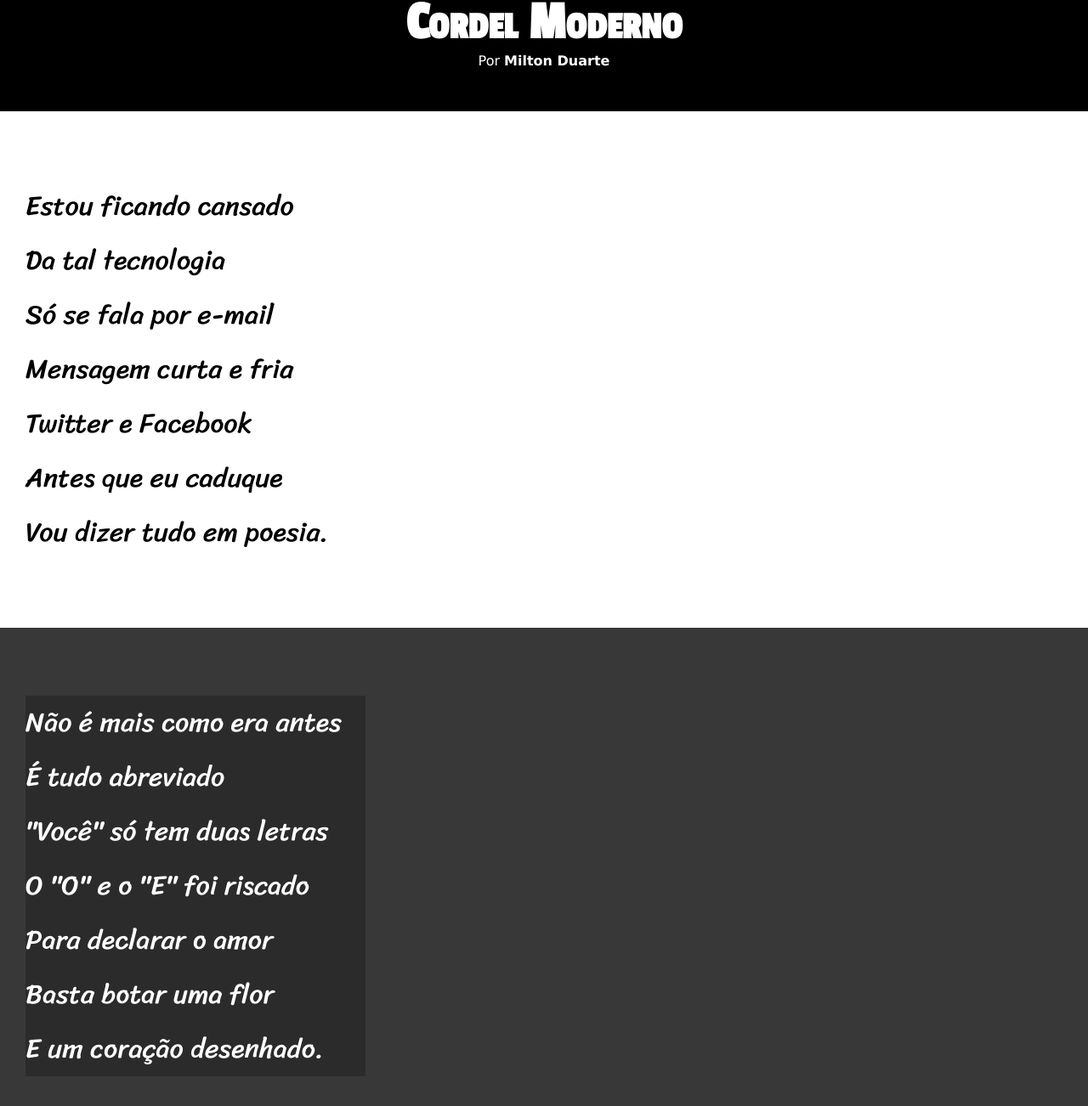
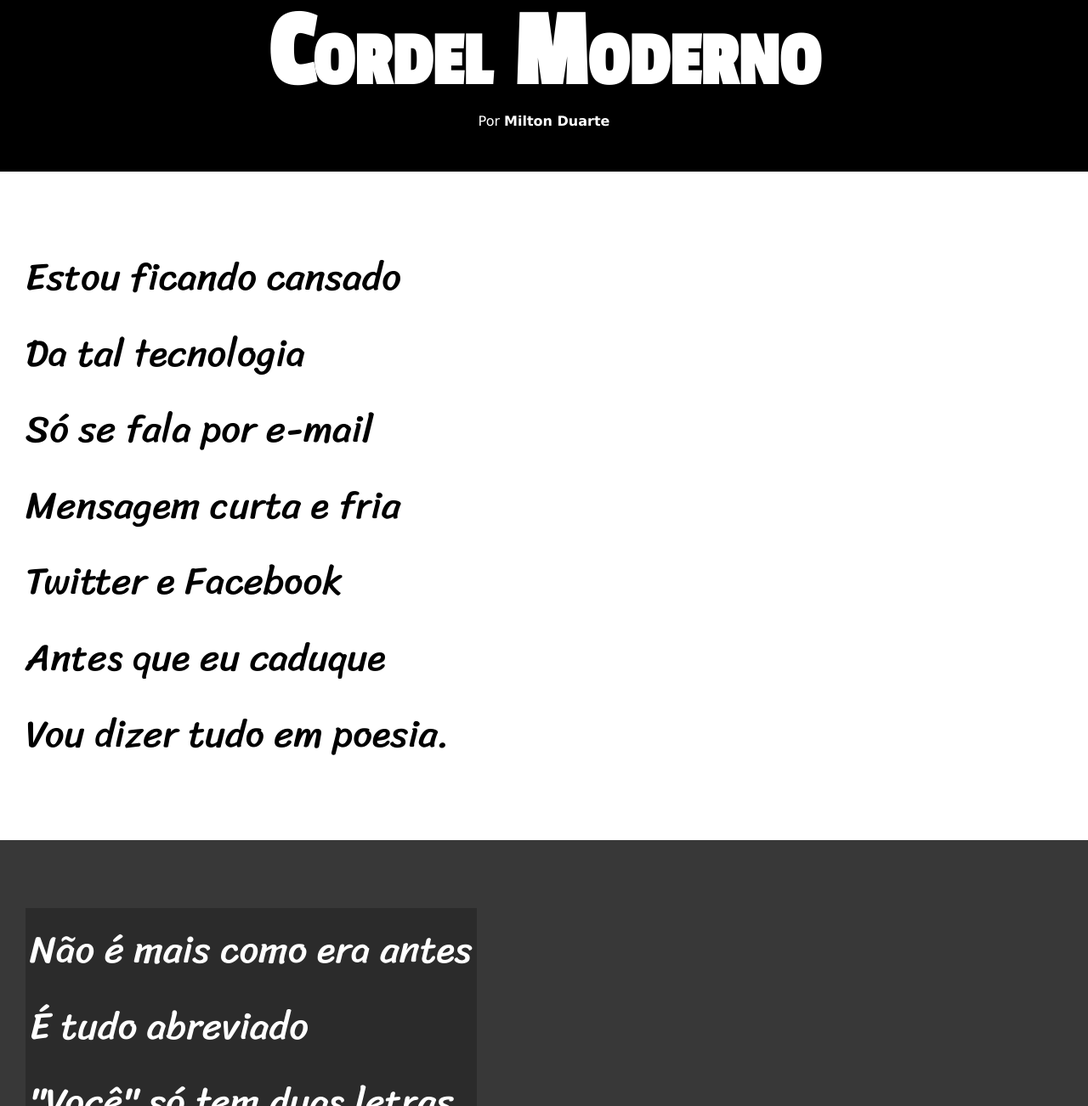
Before and after one commit to Koithi/html-css, a plain HTML site: page desafios/d012/inde.html in a window 1280 px wide. Shown: the part 58-1360 px from the top of the page at 85% size. Drawn offline with Linux system fonts and the light colour scheme.

Commit message:
Update style.css

```diff
--- a/desafios/d012/estilo/style.css
+++ b/desafios/d012/estilo/style.css
@@ -33,7 +33,7 @@ header>h1{
     padding-top: 50px;
     font-variant: small-caps;
     font-family: var(--fonte2);
-    font-size: 4em;
+    font-size: 10vw;
 
 }
 
@@ -57,7 +57,7 @@ section{
     line-height: 2em;
     padding-left: 30px;
     font-family: var(--fonte3);
-    font-size: 2em;
+    font-size: 3.5vw;
 }
 
 section.normal{
@@ -73,7 +73,8 @@ section.imagem{
 
 section.imagem>p{
     background-color: rgba(0, 0, 0, 0.233);
-    width: 400px;
+    display: inline-block;
+    padding: 5px;
 
 }
 
```
